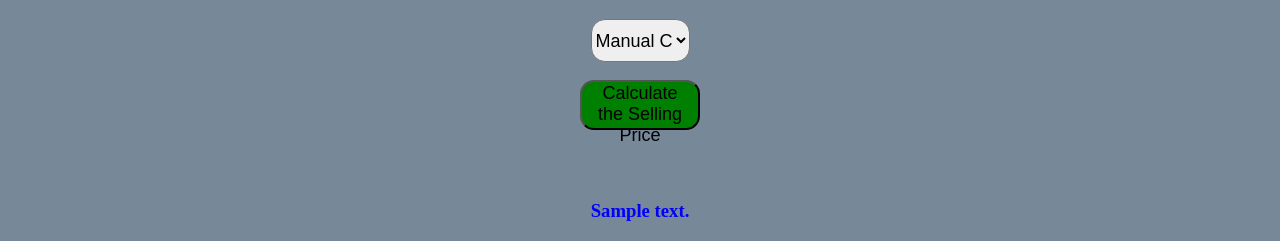
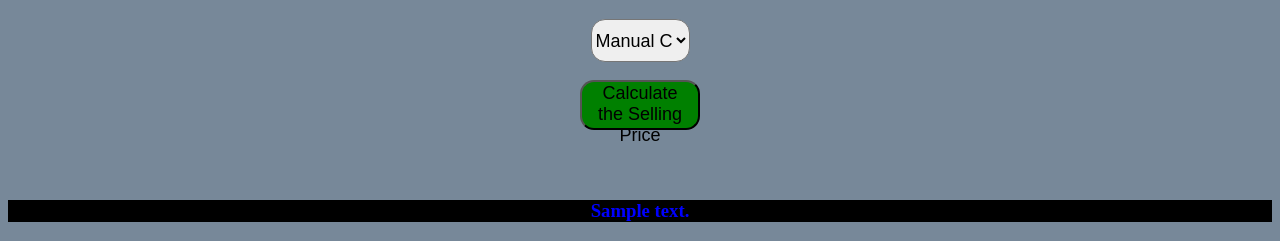
Before and after one commit to Drgnfrst/car-price-prediction, a Flask app: template templates/index.html in a window 1280 px wide. Shown: the part 745-986 px from the top of the page. Run offline with Flask 2, Linux system fonts and the light colour scheme; the template is opened without the code that fills it: most values are stand-ins (such as "Sample title", 1, 10 or a date in 2020); parts of the project's set-up code (start-up, migrations or seed data) failed here and were passed over.

Commit message:
Update index.html

```diff
--- a/templates/index.html
+++ b/templates/index.html
@@ -41,7 +41,7 @@
 
 
 
-        <br><br><h3>{{ prediction_text }}<h3>
+        <br><br><h3 class="pred">{{ prediction_text }}<h3>
     </div>
 
 
@@ -158,6 +158,9 @@
             font-size: 20px;
             text-align: center;
         }
+        .pred{
+         background-color: black;
+        }
     </style>
 </body>
 
```
